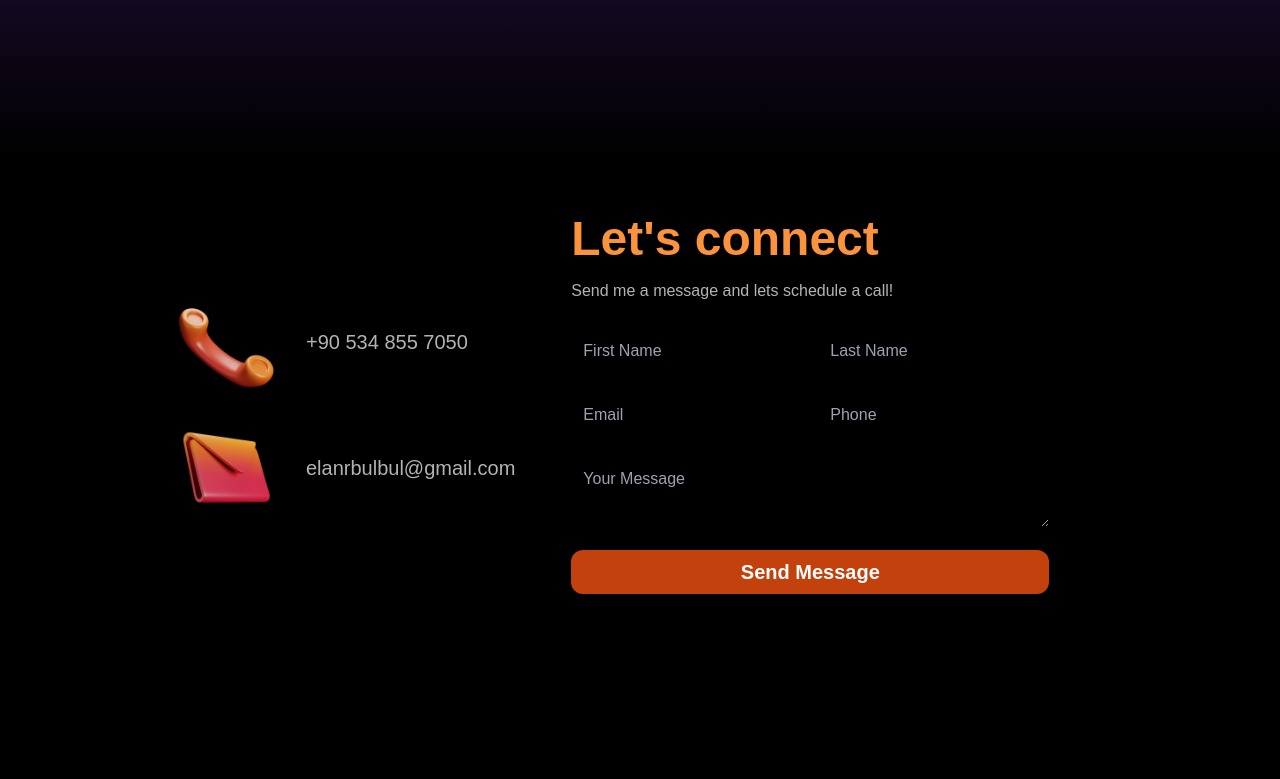
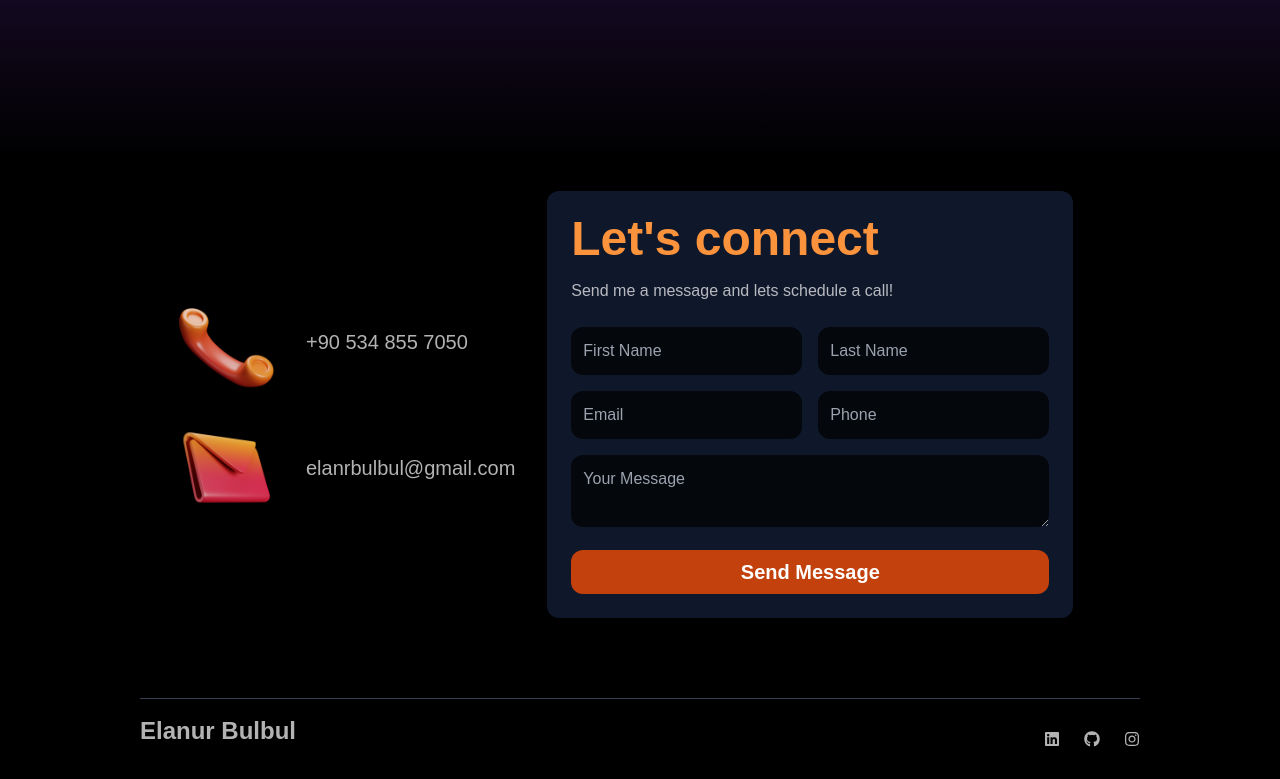
Before and after one commit to elanurbulbul/MyPortfolio, a Next.js app: page / in a window 1280 px wide. Shown: the part 4228-5007 px from the top of the page. Before the commit the page ends 4878 px from the top, so only its background shows below. Built offline with nearby package versions, Linux system fonts and the light colour scheme.

Commit message:
FinishedProject

```diff
--- a/src/app/page.tsx
+++ b/src/app/page.tsx
@@ -1,5 +1,6 @@
 import About from "@/components/About";
 import Contact from "@/components/Contact";
+import Footer from "@/components/Footer";
 import Hero from "@/components/Hero";
 import Navbar from "@/components/Navbar";
 import Portfolio from "@/components/Portfolio";
@@ -14,6 +15,7 @@ export default function Home() {
       <Portfolio/>
       <Skills/>
       <Contact />
+      <Footer />
     </>
   );
 }
--- a/src/components/Contact.tsx
+++ b/src/components/Contact.tsx
@@ -6,7 +6,7 @@ import mail from "../assets/mail.png"
 
 const Contact = () => {
   return (
-    <div className='max-w-[1000px] mx-auto flex flex-col lg:flex-row text-white/70 p-8
+    <div className='max-w-[1000px] mx-auto flex items-center flex-col lg:flex-row text-white/70 p-8
     pounded-lg space-y-8 lg:space-y-0 lg:space-x-8' id='contact'>
         <div className='flex justify-center items-center'>
             <ul className='space-y-4'>
@@ -21,11 +21,11 @@ const Contact = () => {
             </ul>
         </div>
 
-        <div className='bg-white-10 p-6 rounded-xl max-w-[550px]'>
-        <h2 className='text-5xl font-bold text-orange-400 mb-4'>Let&apos;s connect</h2>
-        <p className='text-white/70 mb-6'> Send me a message and lets schedule a call!</p>
+        <div className='bg-slate-900 p-6 rounded-xl max-w-[550px]'>
+        <h2 className='text-5xl lg:text-start text-center font-bold text-orange-400 mb-4'>Let&apos;s connect</h2>
+        <p className='text-white/70 mb-6 lg:text-start text-center'> Send me a message and lets schedule a call!</p>
             <form className='space-y-4' action="https://getform.io/f/bejjprqa" method='POST'>
-                <div className='grid md:grid-cols-2 gap-4'>
+                <div className='grid md:grid-cols-2 gap-4 '>
                     <input type='text' name='name' className='bg-black/70 rounded-xl p-3 focus: outline-none focus:ring-2 focus:ring-orange-400' placeholder='First Name' />
                     <input type='text' name='name' className='bg-black/70 rounded-xl p-3 focus: outline-none focus:ring-2 focus:ring-orange-400' placeholder='Last Name' />
                     <input type='email' name='email' className='bg-black/70 rounded-xl p-3 focus: outline-none focus:ring-2 focus:ring-orange-400' placeholder='Email' />
--- /dev/null
+++ b/src/components/Footer.tsx
@@ -0,0 +1,25 @@
+"use client"
+import React from 'react'
+import { FaLinkedin, FaGithub, FaInstagram } from 'react-icons/fa'
+
+const Footer = () => {
+  return (
+    <div className=' mt-12 text-white/70 py-8 max-w-[1000px] mx-auto border-t border-gray-700
+                    pt-4 flex justify-between items-center' >
+        <h1 className='text-2xl font-bold'>Elanur Bulbul</h1>
+    <div className='flex space-x-6 mt-4'>
+        <a href="https://www.linkedin.com/in/elanur-bulbul/" className='hover:text-gray-300'>
+            <FaLinkedin/>
+        </a>
+        <a href="https://github.com/elanurbulbul" className='hover:text-gray-300'>
+            <FaGithub/>
+        </a>
+        <a href="https://www.instagram.com/elanr_bulbull/" className='hover:text-gray-300'>
+            <FaInstagram/>
+        </a>
+    </div>
+    </div>
+  )
+}
+
+export default Footer
--- a/src/components/Hero.tsx
+++ b/src/components/Hero.tsx
@@ -25,7 +25,7 @@ const Hero = () => {
             draggable="false"
           />
         </motion.div>
-        <motion.div className="absolute right-[40px] top-[10px] lg:right-[220px] lg:top-[20px]" drag>
+        <motion.div className=" absolute right-[40px] top-[10px] lg:right-[220px] lg:top-[20px]" drag>
           <Image
             alt="cursor"
             src={lightning}
```
